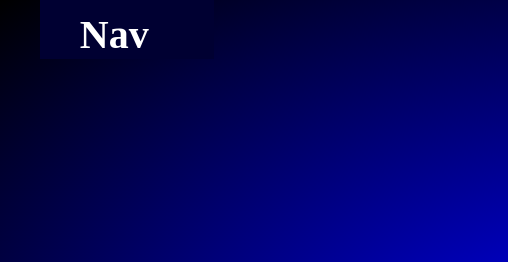
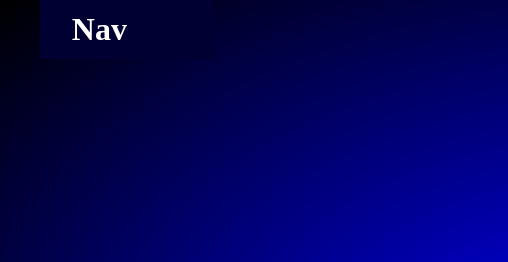
Before and after one commit to dbe-inc/DesignBuildEducate, a plain HTML site: page index.html in a window 1280 px wide. Shown: the top 262 px of the page, 0-508 px from the left. Drawn offline with Linux system fonts and the light colour scheme.

Commit message:
Update nav.css

```diff
--- a/css/nav.css
+++ b/css/nav.css
@@ -33,7 +33,7 @@
 		}
 
 		    .nav-label{
-		    	font-size: 2.5em;
+		    	font-size: 2em; /*2.5em; */
 		    	font-weight: bolder;
 		    /*	cursor: pointer; */
 			/*	height: 3em; */
```
